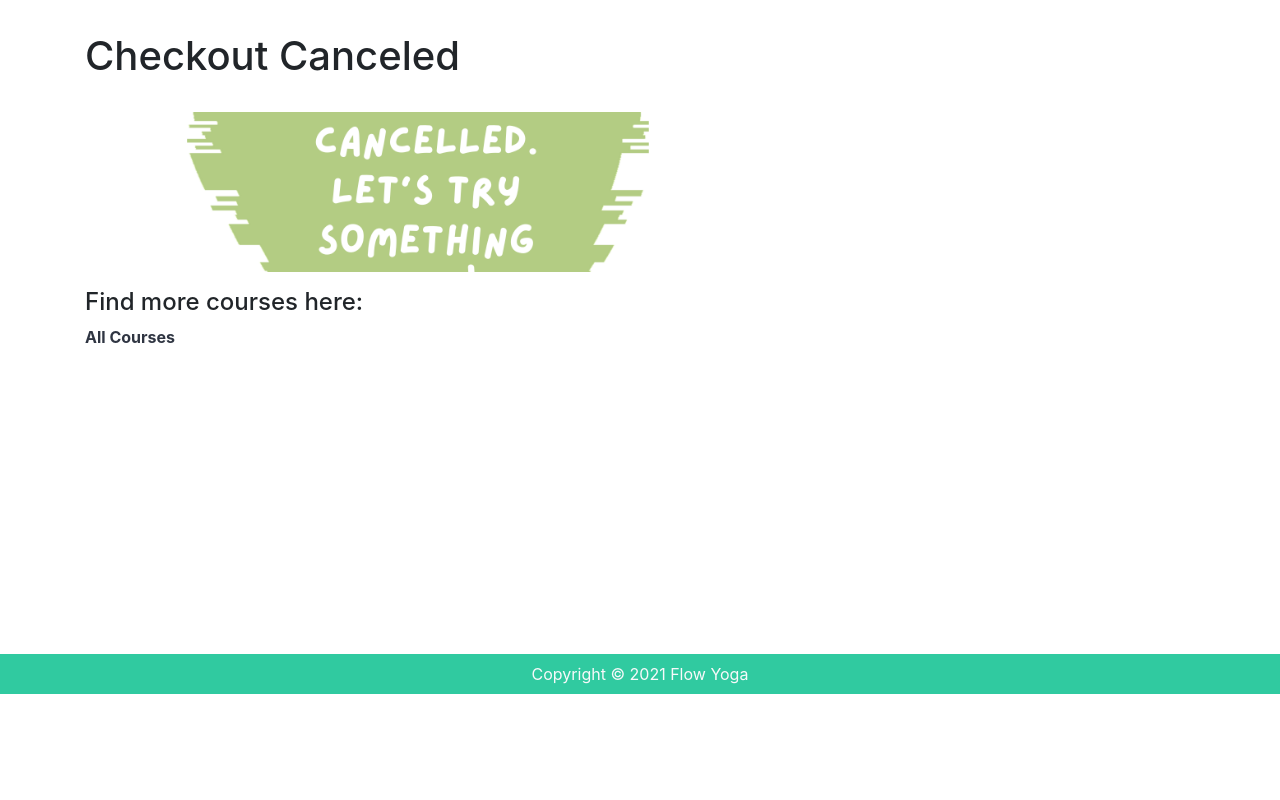
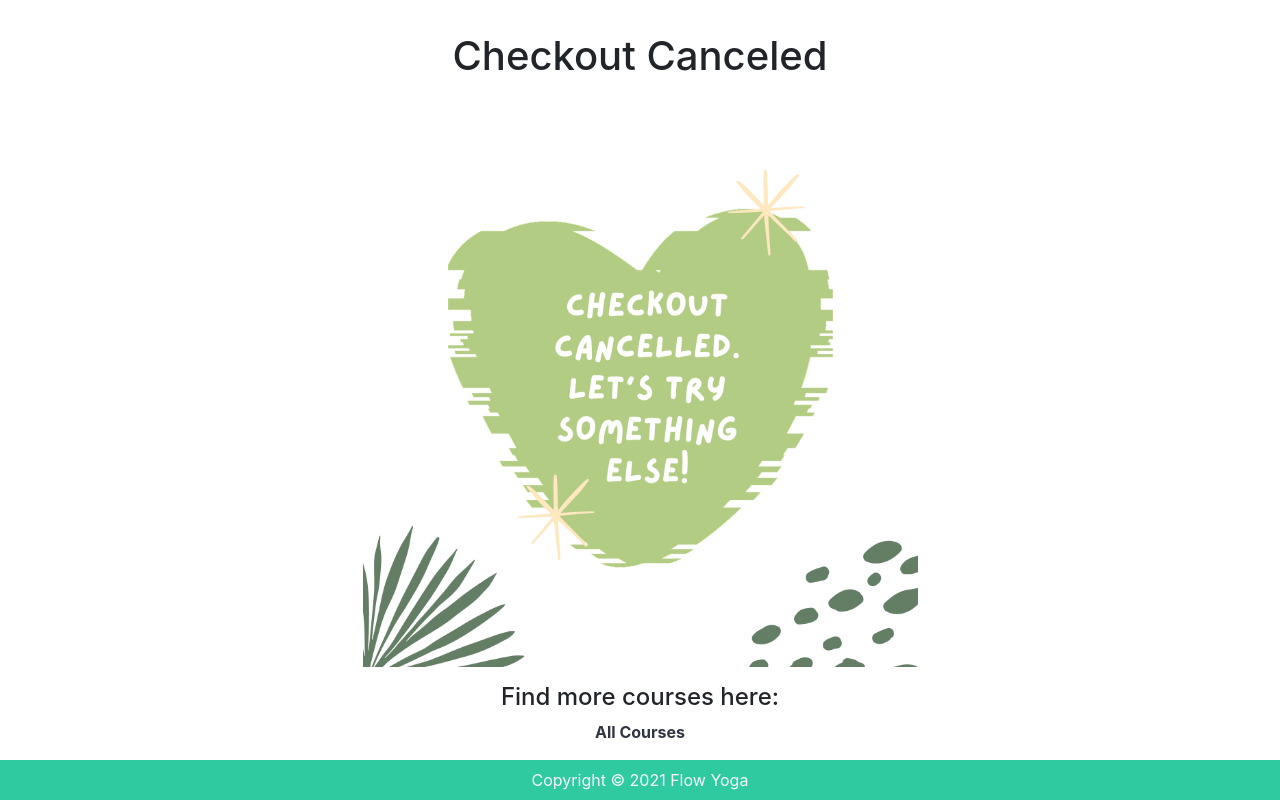
Before and after one commit to AlvaroEtxague/yoga-app, a Django app: page /courses/checkout-cancel/ in a window 1280 px wide. Shown: the part 106-906 px from the top of the page. Before the commit the page ends 800 px from the top, so only its background shows below. Run offline with Django 3.2, Linux system fonts and the light colour scheme; some libraries are stand-ins or nearby versions.

Commit message:
Updating styles

```diff
--- a/templates/courses/checkout_cancel.html
+++ b/templates/courses/checkout_cancel.html
@@ -3,11 +3,14 @@
 {% block title %}| Checkout Canceled{% endblock title %}
 
 {% block content %}
-<div class="container py-3">
-	<h1 class="my-3">Checkout Canceled</h1>
-	<img src="{% static 'img/cancel.png' %}" alt="cancelled-checkout" class="checkout-images py-3">
-	<h4>Find more courses here:</h4>
-	<a href="{% url 'courses' %}"><strong>All Courses</strong></a>
-</div>
+<section class="py-3 ">
+	<div class="container text-center">
+		<h1 class="my-3">Checkout Canceled</h1>
+		<img src="{% static 'img/cancel.png' %}" alt="cancelled-checkout" class="checkout-images py-3">
+		<h4>Find more courses here:</h4>
+		<a href="{% url 'courses' %}"><strong>All Courses</strong></a>
+	</div>
+</section>
+
 
 {% endblock %}
--- a/yoga_app/static/css/style.css
+++ b/yoga_app/static/css/style.css
@@ -20,10 +20,8 @@ img {
   color: #fff;
   padding-top: 6rem; }
 
-.checkout-images{
-  width: 60%;
-  height: 15vw;
-  object-fit: cover;
+img.checkout-images{
+  width: 50%;
 }
 
 #showcase .overlay {
```
Also changed, not shown: templates/courses/checkout_success.html (+8 -6 lines).
